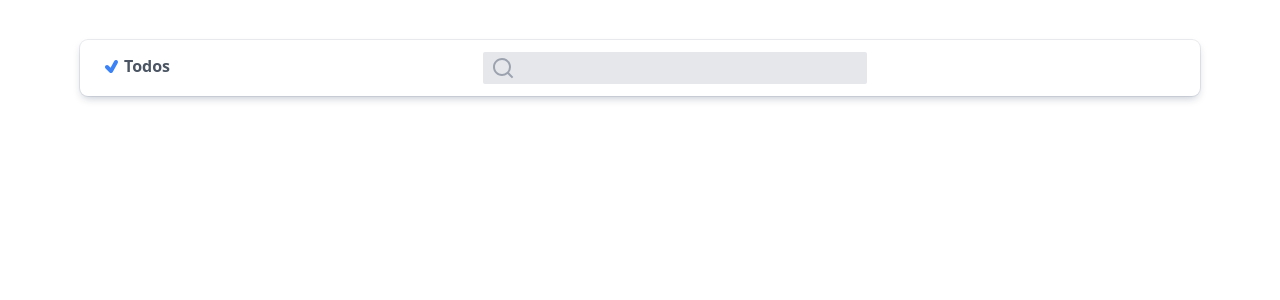
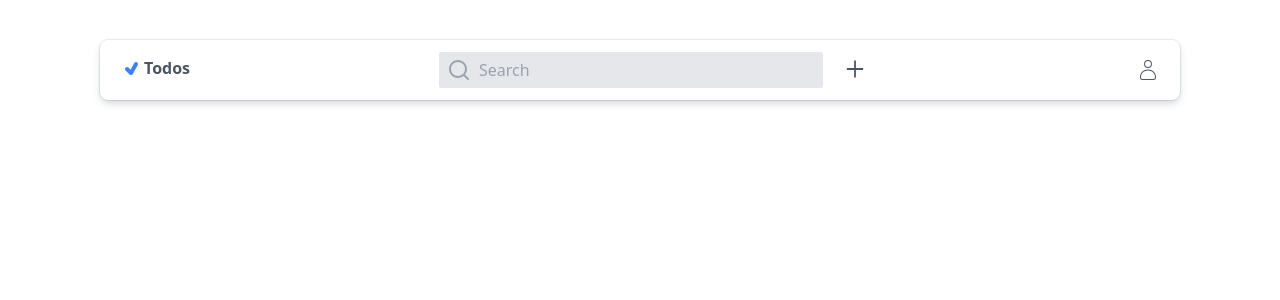
Before and after one commit to mabuhanifa/nest-from-scratch, a Next.js app in the folder client/: page / in a window 1280 px wide. Shown: the top 300 px of the page. Built offline with nearby package versions, Linux system fonts and the light colour scheme.

Commit message:
user icon

```diff
--- a/client/components/Nav.js
+++ b/client/components/Nav.js
@@ -1,3 +1,5 @@
+import { AiOutlinePlus } from "react-icons/ai";
+import { CiUser } from "react-icons/ci";
 import { RiSearchLine } from "react-icons/ri";
 import { TiTick } from "react-icons/ti";
 
@@ -10,13 +12,24 @@ export default function Nav() {
           Todos
         </span>
       </div>
-      <div>
+      <div className="flex items-center">
         <div className="relative">
-            <input type="text" className="bg-gray-200 rounded-sm py-1 w-96 px-10"/>
-            <RiSearchLine className="text-gray-400 text-2xl absolute left-2 top-1"/>
+          <input
+            type="text"
+            className="bg-gray-200 rounded-sm py-1.5 w-96 px-10"
+            placeholder="Search"
+          />
+          <RiSearchLine className="text-gray-400 text-2xl absolute left-2 top-1.5" />
+        </div>
+        <div>
+          <button className="px-5 mt-1">
+            <AiOutlinePlus className="text-2xl text-gray-600" />
+          </button>
         </div>
       </div>
-      <div></div>
+      <div >
+        <CiUser className="text-2xl text-gray-600"/>
+      </div>
     </nav>
   );
 }
--- a/client/pages/index.js
+++ b/client/pages/index.js
@@ -2,7 +2,7 @@ import Nav from "@/components/Nav";
 
 export default function Home() {
   return (
-    <div className="bg-white text-gray-600 my-10 xl:mx-20">
+    <div className="bg-white text-gray-600 my-10 px-5 xl:mx-20">
       <Nav />
     </div>
   );
```
